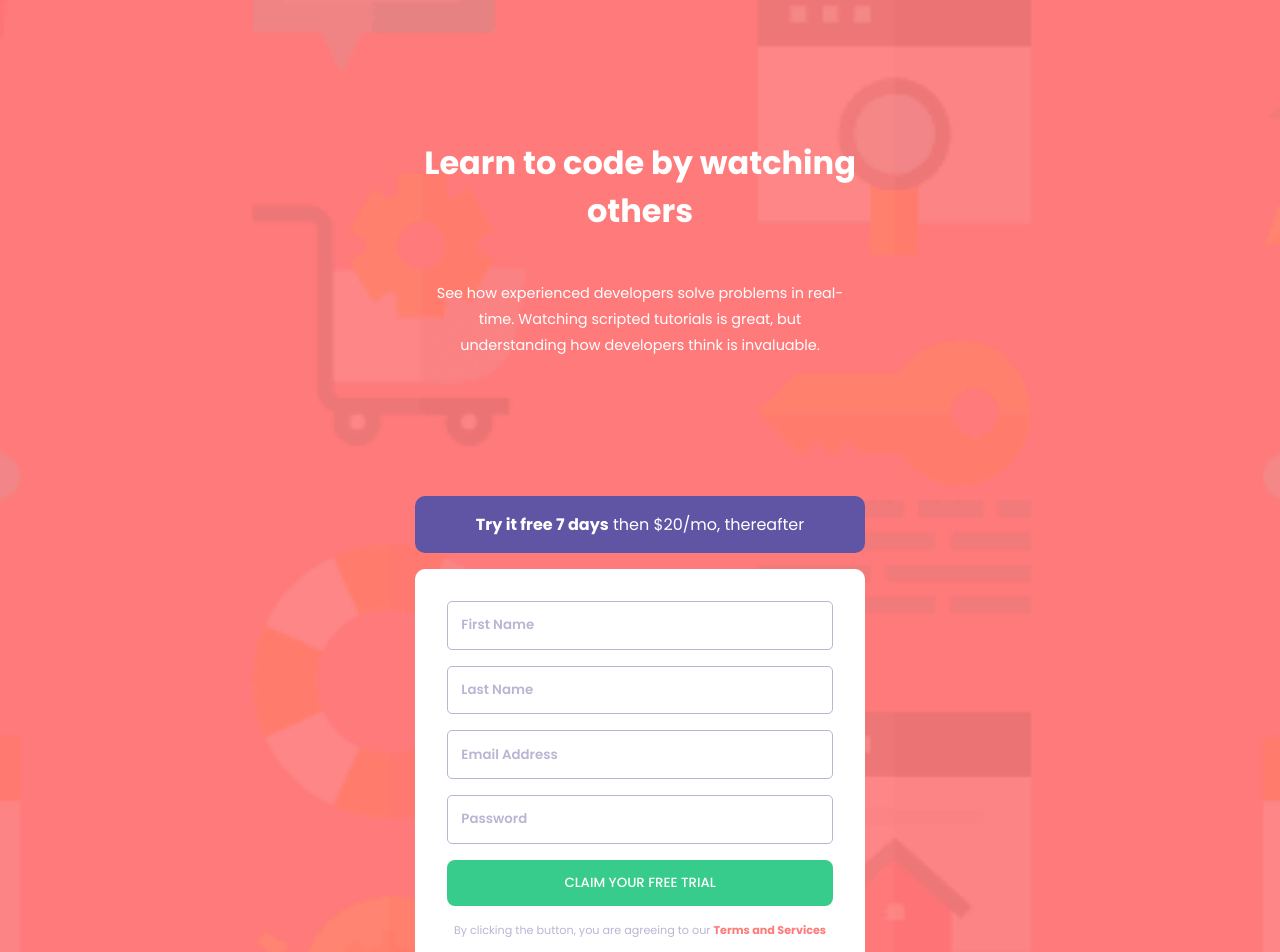
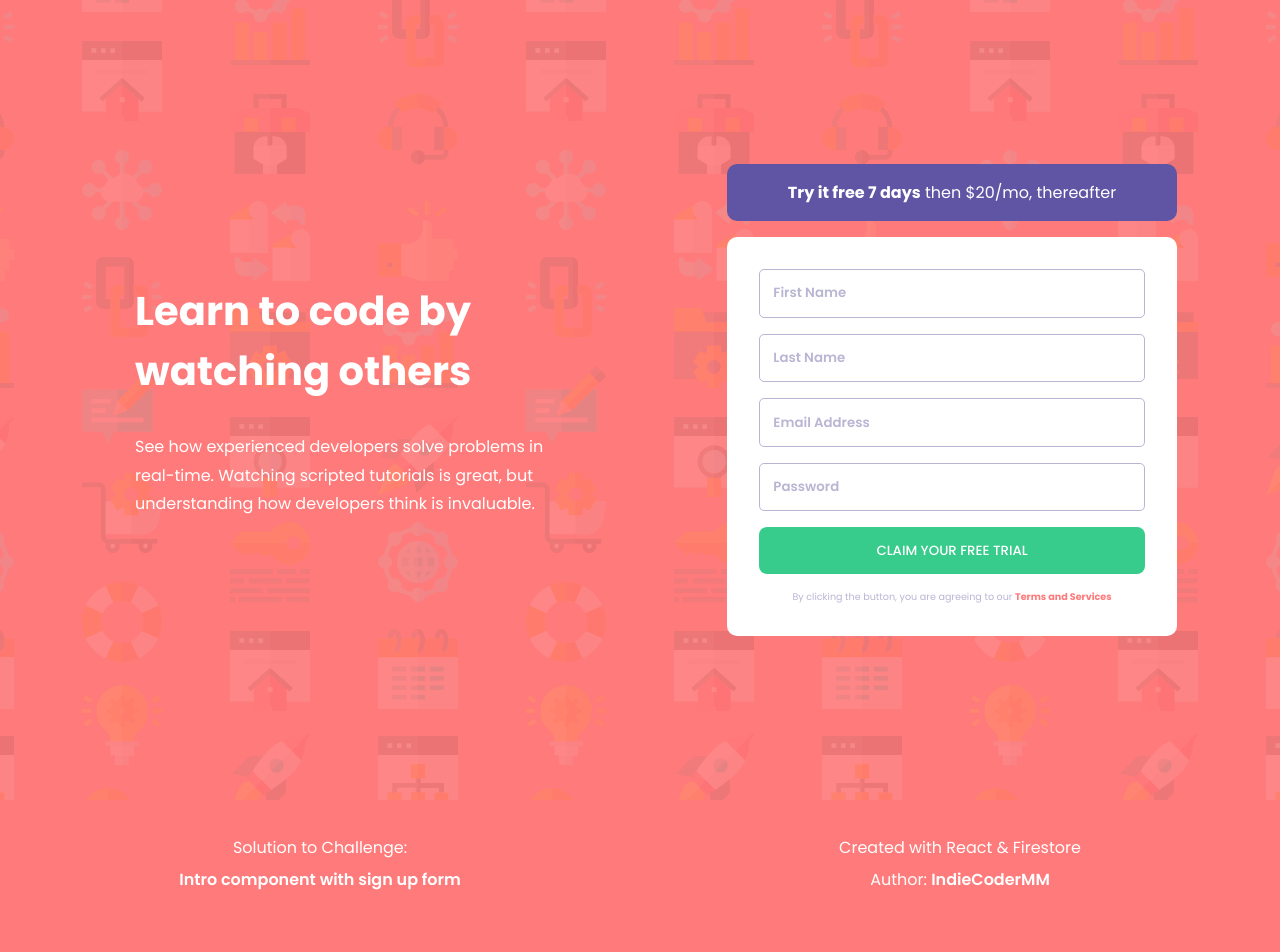
Before and after one commit to IndieCoderMM/signup-form, a React (Create React App) app: page / in a window 1280 px wide. Shown: the top 952 px of the page. After the commit the page ends 928 px from the top, so only its background shows below. Built offline with nearby package versions, Linux system fonts and the light colour scheme; no server answers.

Commit message:
Add desktop UI

```diff
--- a/src/App.js
+++ b/src/App.js
@@ -27,6 +27,8 @@ function App() {
           </a>
         </p>
         <p>
+          Created with React & Firestore
+          <br />
           Author:{' '}
           <a
             href="https://github.com/IndieCoderMM"
@@ -36,7 +38,6 @@ function App() {
             IndieCoderMM
           </a>
         </p>
-        <p>Created with React & Firestore</p>
       </footer>
     </>
   );
--- a/src/index.css
+++ b/src/index.css
@@ -56,7 +56,7 @@ footer a {
   width: 100%;
   max-width: 450px;
   text-align: center;
-  min-height: 60vh;
+  min-height: 70vh;
 }
 
 .title {
@@ -120,7 +120,7 @@ footer a {
 }
 
 .signup-form > small {
-  font-size: 0.7em;
+  font-size: 0.6em;
   color: var(--gray-blue);
   text-align: center;
 }
@@ -129,3 +129,26 @@ footer a {
   text-decoration: none;
   color: var(--red);
 }
+
+/* Desktop version  */
+@media (min-width: 769px) {
+  main {
+    grid-template-columns: 1fr 1fr;
+    background-image: url('./assets/bg-intro-desktop.png');
+  }
+  .intro-section {
+    text-align: left;
+    padding-left: 2em;
+  }
+  .title {
+    font-size: 2.5em;
+  }
+  .description {
+    padding: 0;
+    font-size: 1em;
+  }
+  footer {
+    display: grid;
+    grid-template-columns: 1fr 1fr;
+  }
+}
```
